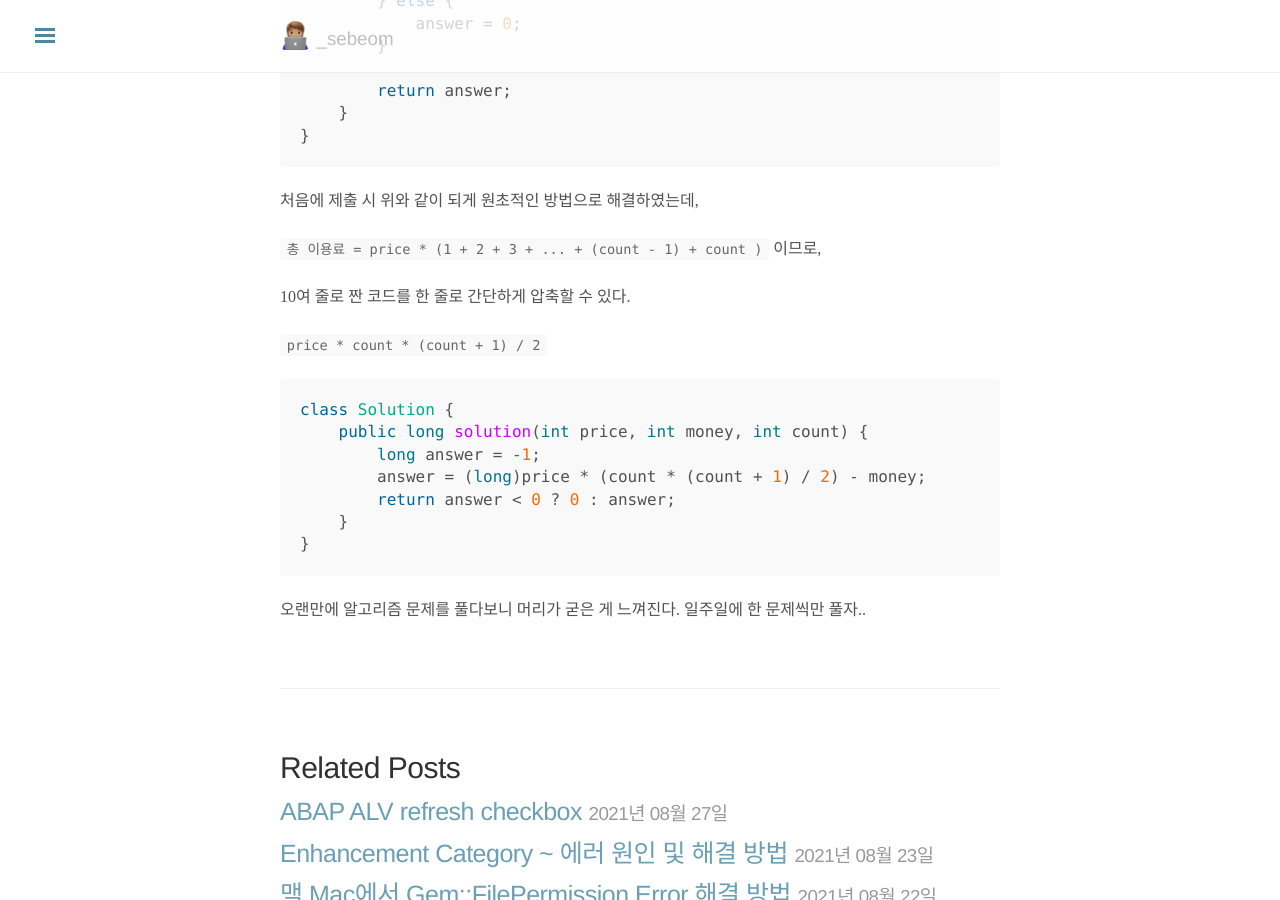
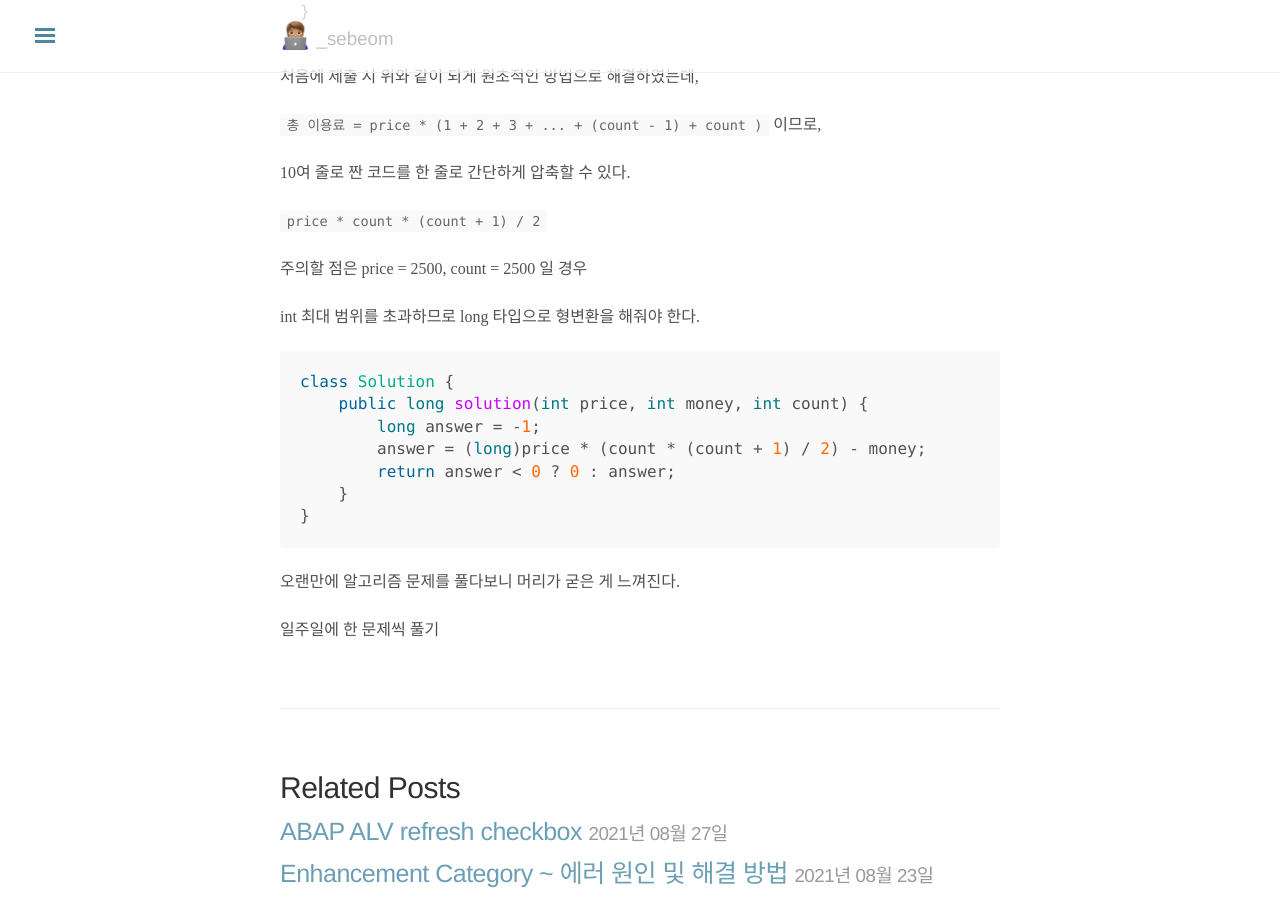
Before and after one commit to znznz6037/znznz6037.github.io, a Jekyll site: the page built from _posts/2021-09-11-programmers-weekly-challenge1.md, in a window 1280 px wide and 900 px high, scrolled down 1435 px. Built offline with Jekyll 4.4.1, drawn with Linux system fonts in a browser that asks for light colours; nearby versions of some CDN libraries; some web fonts are replaced; comment, search, counter and statistics services are not loaded; some of the changed text lies outside the part shown.

````diff
--- a/_posts/2021-09-11-programmers-weekly-challenge1.md
+++ b/_posts/2021-09-11-programmers-weekly-challenge1.md
@@ -5,14 +5,6 @@ date: "2021-09-11 19:10:10"
 categories: [알고리즘]
 tags: [알고리즘, 프로그래머스, 위클리 챌린지]
 ---
-
-
-
-업무 시 매일 비슷한 로직의 코드로만 해결하기도 하고,
-
-취뽀 후 알고리즘 문제를 안 풀다보니 사고력이 떨어져가는게 체감이 되어
-
-일주일에 한 문제씩 프로그래머스 위클리 챌린지 문제 풀기로 했다.
 
 
 
@@ -78,6 +70,12 @@ class Solution {
 
 `price * count * (count + 1) / 2 `
 
+주의할 점은 price = 2500, count = 2500 일 경우
+
+int 최대 범위를 초과하므로 long 타입으로 형변환을 해줘야 한다.
+
+
+
 ```java
 class Solution {
     public long solution(int price, int money, int count) {
@@ -89,4 +87,5 @@ class Solution {
 ```
 
 오랜만에 알고리즘 문제를 풀다보니 머리가 굳은 게 느껴진다.
-일주일에 한 문제씩만 풀자..
+
+일주일에 한 문제씩 풀기
````
